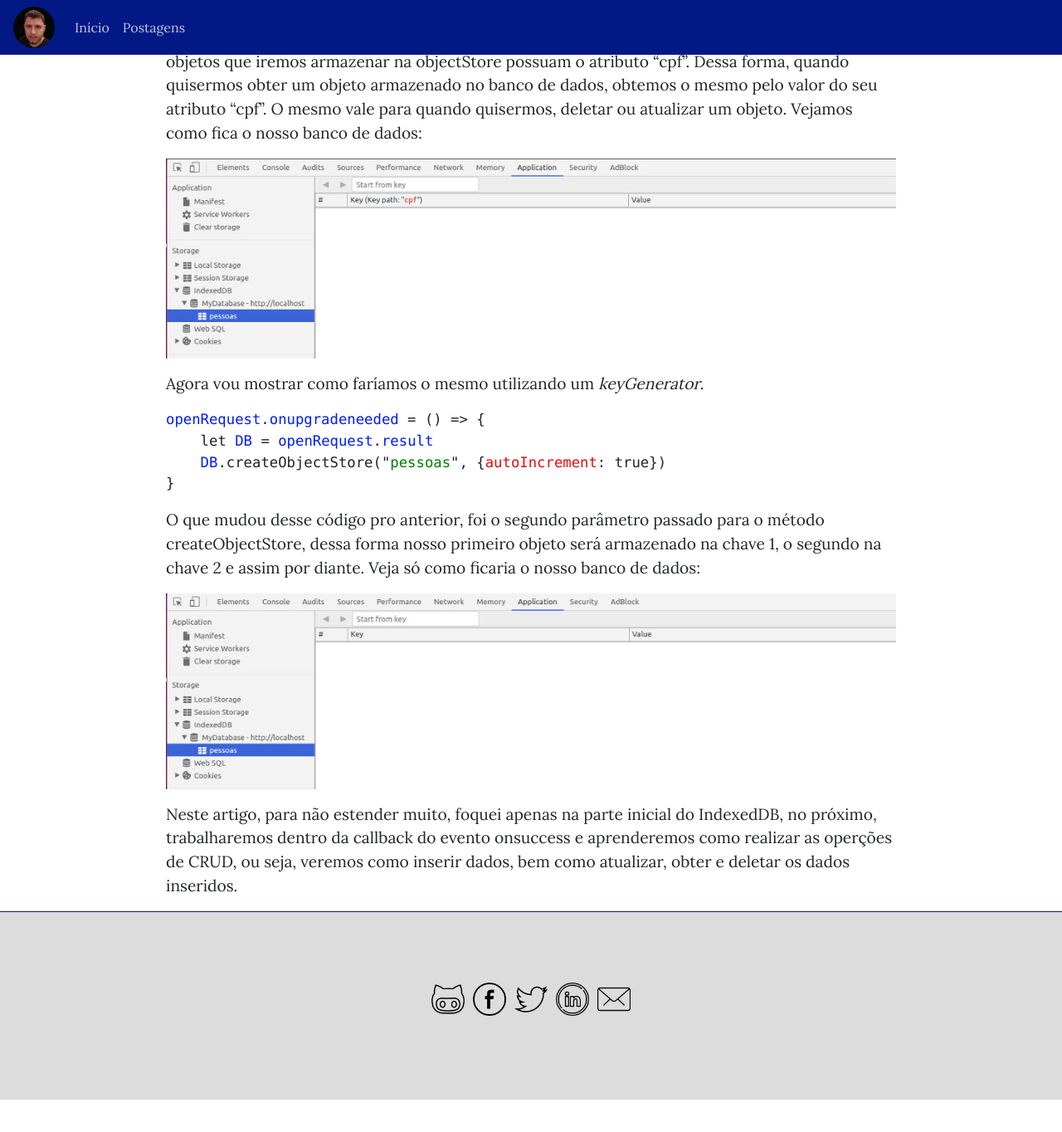
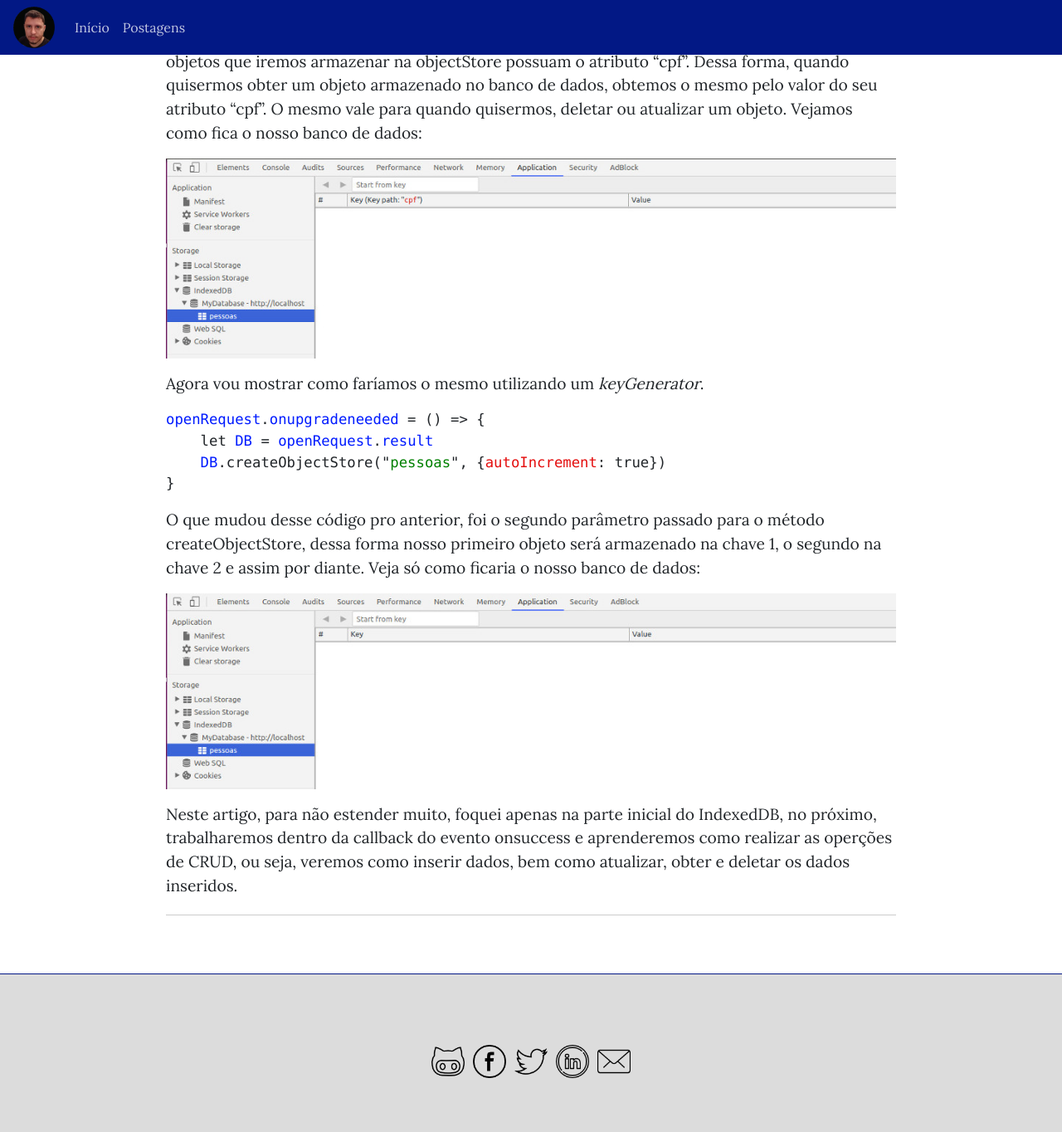
Before and after one commit to maikenegreiros/maikenegreiros.github.io, a Jekyll site: the page built from _posts/2017-12-20-indexed-db-parte-1.md, in a window 1280 px wide and 1400 px high, scrolled down 4012 px. Shown: the top 1364 px of the window at 83% size. Built offline with Jekyll 4.4.1, drawn with Linux system fonts in a browser that asks for light colours; nearby versions of some CDN libraries; comment, search, counter and statistics services are not loaded; before the commit the page ends 5337 px from its top, so only the background shows below that.

Commit message:
Add disqus to post pages

```diff
--- a/_layouts/post.html
+++ b/_layouts/post.html
@@ -31,7 +31,29 @@
                 <img data-large-image="{{ page.image }}" src="{{ page.image }}" alt="{{ page.alt }}">
             </figure>
             {{ content }}
+
+            <style>
+                div#disqus_thread {
+                    max-width: 1000px;
+                    padding: 25px;
+                    margin: 20px auto;
+                    border-top: 1px solid #ccc;
+                }
+            </style>
+            <div id="disqus_thread"></div>
+            <script>
+                (function() {
+                    var d = document, s = d.createElement('script');
+                    s.src = 'https://maike-negreiros.disqus.com/embed.js';
+                    s.setAttribute('data-timestamp', +new Date());
+                    (d.head || d.body).appendChild(s);
+                })();
+            </script>
+
+            <noscript>Por favor ative o javascript para ver <a href="https://disqus.com/?ref_noscript">os comentários.</a></noscript>
         </article>
         {% include footer.html %}
+
+        <script id="dsq-count-scr" src="//maike-negreiros.disqus.com/count.js" async></script>
     </body>
 </html>
```
Also changed, not shown: 7 other files.
